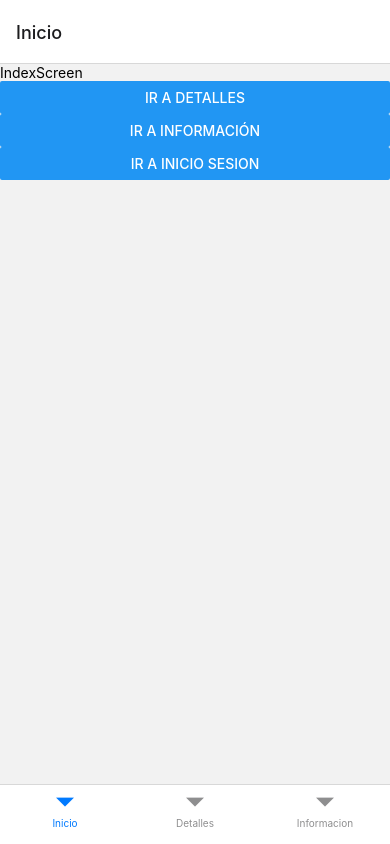
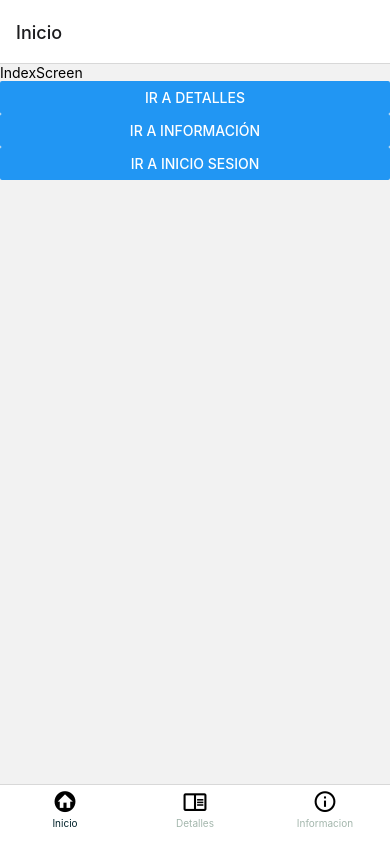
Before and after one commit to JoksanBahena/ReactNative-Navigation, a React Native app in the folder navigation/: screen / in a window 390 px wide. Built offline with nearby package versions, Linux system fonts and the light colour scheme.

Commit message:
22/02
cambios

```diff
--- a/navigation/package.json
+++ b/navigation/package.json
@@ -17,6 +17,7 @@
     "expo-status-bar": "~1.4.2",
     "react": "18.1.0",
     "react-native": "0.70.5",
+    "react-native-elements": "^3.4.3",
     "react-native-gesture-handler": "~2.8.0",
     "react-native-reanimated": "~2.12.0",
     "react-native-safe-area-context": "4.4.1",
--- a/navigation/src/navigation/AppNavigation.js
+++ b/navigation/src/navigation/AppNavigation.js
@@ -8,6 +8,7 @@ import InformatiNScreen from "../screens/InformatiónScreen";
 import { createDrawerNavigator } from "@react-navigation/drawer";
 import IndexStack from "./IndexStack";
 import DetailsStack from "./DetailsStack";
+import { Icon } from "react-native-elements";
 
 // const Drawer = createDrawerNavigator();
 
@@ -37,7 +38,7 @@ const Tab = createBottomTabNavigator();
 export default function AppNavigation() {
   return (
     <Tab.Navigator
-      screenOptions={{
+      screenOptions={({ route }) => ({
         tabBarLabelStyle: {
           fontSize: 10,
         },
@@ -45,27 +46,53 @@ export default function AppNavigation() {
           paddingBottom: 15,
           height: 60,
         },
-        headerShown: false
-      }}
+        headerShown: false,
+        tabBarActiveTintColor: "#00222a",
+        tabBarInactiveTintColor: "#a3b6ac",
+        tabBarIcon: ({ size }) => showIcons(route, size),
+      })}
     >
       <Tab.Screen
         style={styles.text}
         component={IndexStack}
         name="Index"
-        options={{ title: "Inicio"}}
+        options={{
+          title: "Inicio",
+        }}
       />
       <Tab.Screen
         component={DetailsStack}
         name="Details"
-        options={{ title: "Detalles" }}
+        options={{
+          title: "Detalles",
+        }}
       />
       <Tab.Screen
         component={InformatiNScreen}
         name="Information"
-        options={{ title: "Informacion", headerShown: true }}
+        options={{
+          title: "Informacion",
+          headerShown: true,
+        }}
       />
     </Tab.Navigator>
   );
+}
+
+function showIcons(route, size) {
+  let icono;
+
+  if (route.name === "Index") {
+    icono = "home-circle";
+  }
+  if (route.name === "Details") {
+    icono = "book-open-outline";
+  }
+  if (route.name === "Information") {
+    icono = "information-outline";
+  }
+
+  return <Icon type="material-community" name={icono} color={"black"} size={size}/>;
 }
 
 /*const Stack = createNativeStackNavigator();
```
Also changed, not shown: 2 other files (tests, documents, lock files or other folders).
